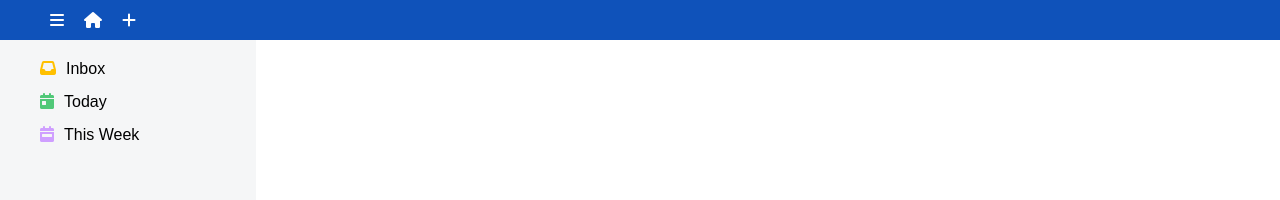
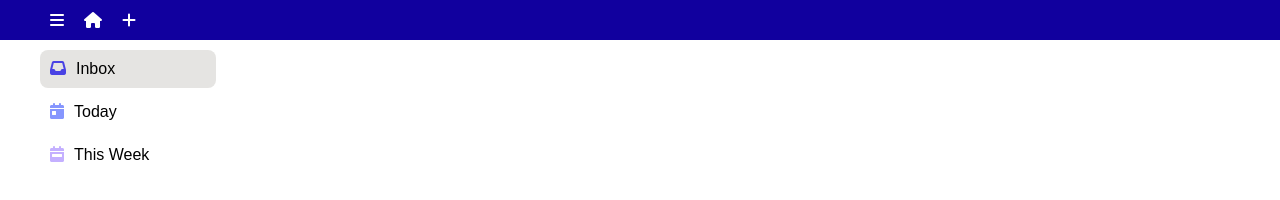
Before and after one commit to balinwarren/Todo-App, a website built with webpack: page dist/index.html in a window 1280 px wide. Built offline with nearby package versions, Linux system fonts and the light colour scheme.

Commit message:
Changed color scheme and added active tab indication

```diff
--- a/src/index.js
+++ b/src/index.js
@@ -6,4 +6,4 @@ fontAwesome.src = "https://kit.fontawesome.com/ab87087bfd.js";
 fontAwesome.crossorigin = "anonymous";
 document.head.appendChild(fontAwesome);
 
-document.addEventListener("DOMContentLoaded", UI.loadHome);
+document.addEventListener("DOMContentLoaded", UI.createHome);
--- a/src/modules/UI.js
+++ b/src/modules/UI.js
@@ -1,6 +1,6 @@
 export default class UI {
 
-    static loadHome (){
+    static createHome (){
         UI.createHeader();
         UI.createMain();
     }
@@ -49,19 +49,19 @@ export default class UI {
         const sideBar = document.createElement('div');
         sideBar.classList.add('side-bar');
 
-        const inboxTab = UI.createTab('fa-solid','fa-inbox', 'inbox-icon', 'Inbox');
+        const inboxTab = UI.createTab('fa-solid','fa-inbox', 'inbox-icon', 'Inbox', true);
         sideBar.appendChild(inboxTab);
 
-        const todayTab = UI.createTab('fa-solid', 'fa-calendar-day', 'today-icon', 'Today');
+        const todayTab = UI.createTab('fa-solid', 'fa-calendar-day', 'today-icon', 'Today', false);
         sideBar.appendChild(todayTab);
 
-        const weekTab = UI.createTab('fa-solid', 'fa-calendar-week', 'week-icon', 'This Week');
+        const weekTab = UI.createTab('fa-solid', 'fa-calendar-week', 'week-icon', 'This Week', false);
         sideBar.appendChild(weekTab);
 
         return sideBar;
     }
 
-    static createTab (iconClass, iconName, iconId, labelText){
+    static createTab (iconClass, iconName, iconId, labelText, isActive){
         const tab = document.createElement('div');
         tab.classList.add('tab');
 
@@ -77,6 +77,10 @@ export default class UI {
         label.classList.add('tab-label');
         tab.appendChild(label);
 
+        if (isActive) {
+            tab.classList.add('active');
+        }
+
         return tab;
     }
 }
--- a/src/style.css
+++ b/src/style.css
@@ -1,8 +1,11 @@
 :root {
-    --primary-blue: #0F52BA;
+    --primary-violet: #11009E;
+    --secondary-violet: #4942E4;
+    --tertiary-violet: #8696FE;
+    --quaternary-violet: #C4B0FF;
     --primary-light: #FFFFFF;
     --secondart-light: #f5f6f7;
-    --tertiery-light: #cbced4;
+    --tertiery-light: #E5E4E2;
     --primary-dark: #18191A;
     --secondary-dark: #242526;
 
@@ -21,7 +24,7 @@ body {
 /* Navbar */
 
 .navbar {
-    background-color: var(--primary-blue);
+    background-color: var(--primary-violet);
     width: 100%;
     height: 40px;
     display: flex;
@@ -52,7 +55,7 @@ body {
 .side-bar {
     display: flex;
     flex-direction: column;
-    background-color: var(--secondart-light);
+    background-color: var(--secondary-light);
     height: 100%;
     width: 20%;
 }
@@ -63,7 +66,9 @@ body {
     align-items: flex-start;
     font-family: Arial, Helvetica, sans-serif;
     gap: 10px;
-    margin: 20px 40px -5px 40px;
+    margin: 10px 40px -5px 40px;
+    border-radius: 8px;
+    padding: 10px;
 }
 
 .tab > p {
@@ -73,16 +78,21 @@ body {
 
 .tab:hover {
     cursor: pointer;
+    background-color: var(--tertiery-light);
+}
+
+.tab.active {
+    background-color: var(--tertiery-light);
 }
 
 #inbox-icon {
-    color: #FFC000;
+    color: var(--secondary-violet);
 }
 
 #today-icon {
-    color: #50C878;
+    color: var(--tertiary-violet);
 }
 
 #week-icon {
-    color: #CF9FFF;
+    color: var(--quaternary-violet);
 }
```
Also changed, not shown: dist/main.bundle.js.
